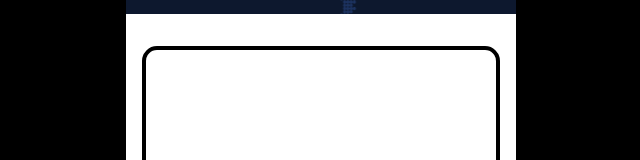
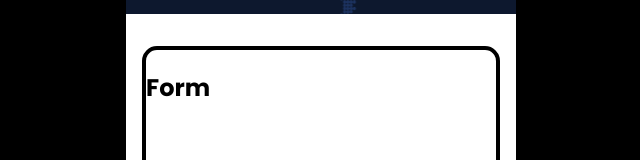
Before and after one commit to OrbicCode/pollyGlot, a React (Vite) app in the folder frontend/: page / in a window 1280 px wide. Shown: the part 199-359 px from the top of the page, without its empty margins (319-959 px from the left). Built offline with nearby package versions, Linux system fonts and the light colour scheme; a web font is replaced by a local one.

Commit message:
created translation form shell

```diff
--- a/frontend/src/App.tsx
+++ b/frontend/src/App.tsx
@@ -1,12 +1,15 @@
 import './App.css';
 import Header from './components/Header/Header';
+import TranslationForm from './components/TranslationForm/TranslationForm';
 
 function App() {
   return (
     <main className='mainContainer'>
       <Header />
       <section className='translationSection'>
-        <div className='translationContainer'></div>
+        <div className='translationContainer'>
+          <TranslationForm />
+        </div>
       </section>
     </main>
   );
--- /dev/null
+++ b/frontend/src/components/TranslationForm/TranslationForm.tsx
@@ -0,0 +1,7 @@
+export default function TranslationForm() {
+  return (
+    <form>
+      <h2>Form</h2>
+    </form>
+  );
+}
```
Also changed, not shown: frontend/src/components/TranslationForm/TranslationForm.module.css (added), frontend/src/components/TranslationResult/TranslationResult.module.css (added), frontend/src/components/TranslationResult/TranslationResult.tsx (added).
